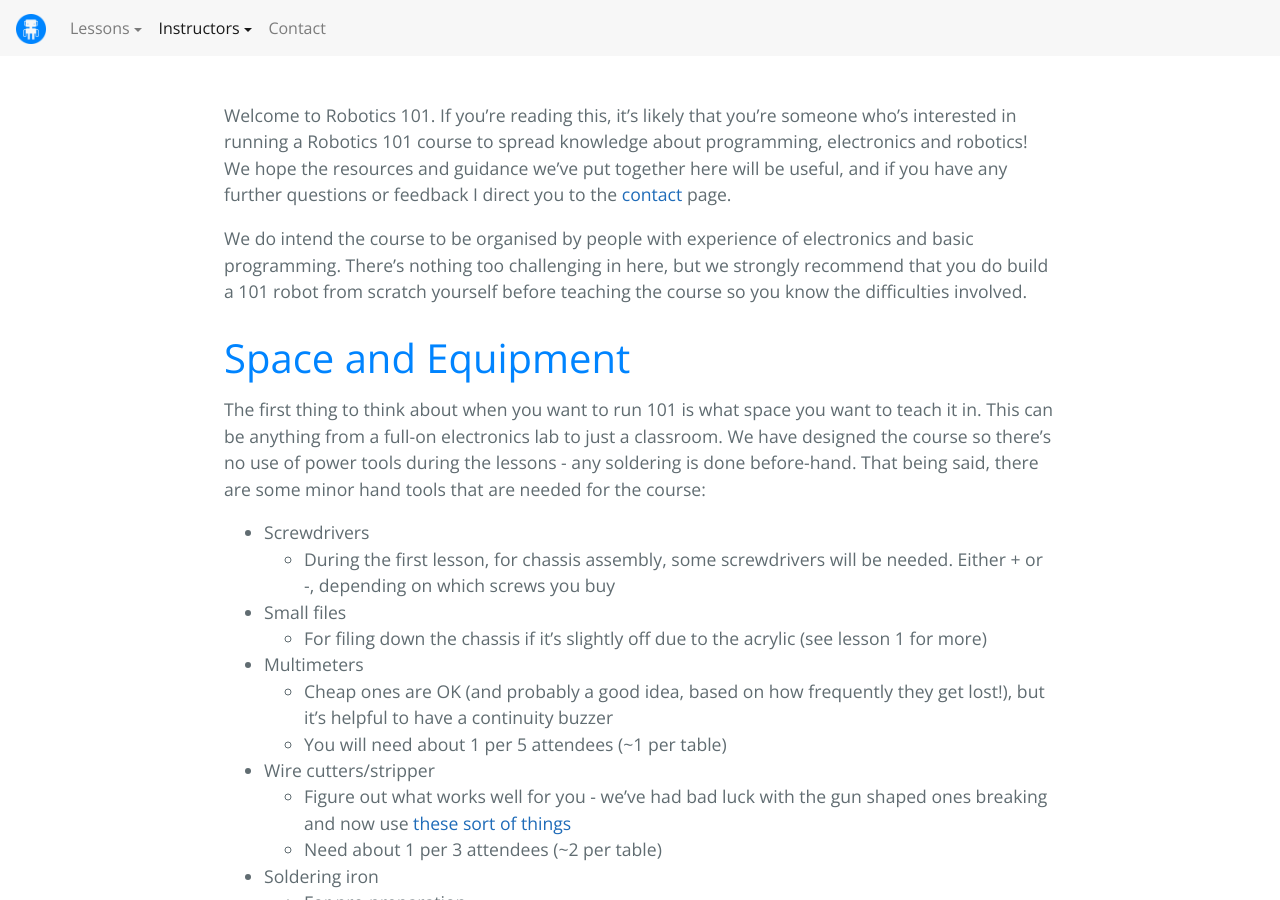
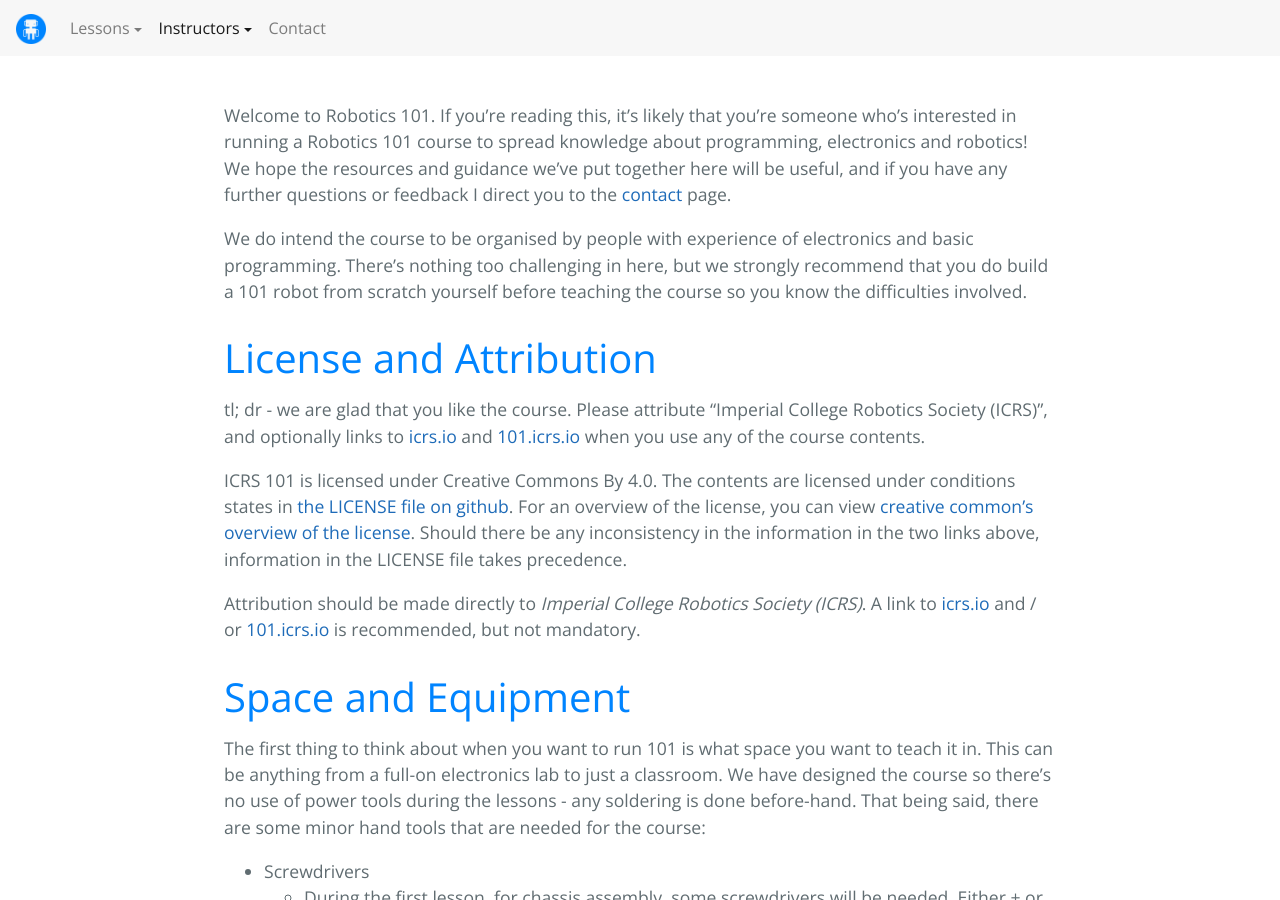
Before and after one commit to ICRS/101, a Jekyll site: the page built from docs/instructors/overview.md, in a window 1280 px wide and 900 px high. Built offline with Jekyll 4.4.1, drawn with Linux system fonts in a browser that asks for light colours; nearby versions of some CDN libraries; the repository's description, which GitHub fills in, is left out.

```diff
--- a/docs/instructors/overview.md
+++ b/docs/instructors/overview.md
@@ -8,6 +8,22 @@ title: Overview
 Welcome to Robotics 101. If you're reading this, it's likely that you're someone who's interested in running a Robotics 101 course to spread knowledge about programming, electronics and robotics! We hope the resources and guidance we've put together here will be useful, and if you have any further questions or feedback I direct you to the [contact](../contact) page.
 
 We do intend the course to be organised by people with experience of electronics and basic programming. There's nothing too challenging in here, but we strongly recommend that you do build a 101 robot from scratch yourself before teaching the course so you know the difficulties involved.
+
+# License and Attribution
+
+tl; dr - we are glad that you like the course. Please attribute "Imperial
+College Robotics Society (ICRS)", and optionally links to [icrs.io](http://icrs.io/) and
+[101.icrs.io](http://101.icrs.io/) when you use any of the course contents.
+
+ICRS 101 is licensed under Creative Commons By 4.0. The contents are licensed
+under conditions states in [the LICENSE file on github](https://github.com/ICRS/101/blob/master/LICENSE).
+For an overview of the license, you can view [creative common's overview of the license](https://creativecommons.org/licenses/by/4.0/).
+Should there be any inconsistency in the information in the two links above,
+information in the LICENSE file takes precedence.
+
+Attribution should be made directly to _Imperial College Robotics Society (ICRS)_.
+A link to [icrs.io](icrs.io) and / or [101.icrs.io](101.icrs.io) is
+recommended, but not mandatory.
 
 # Space and Equipment
 
```
